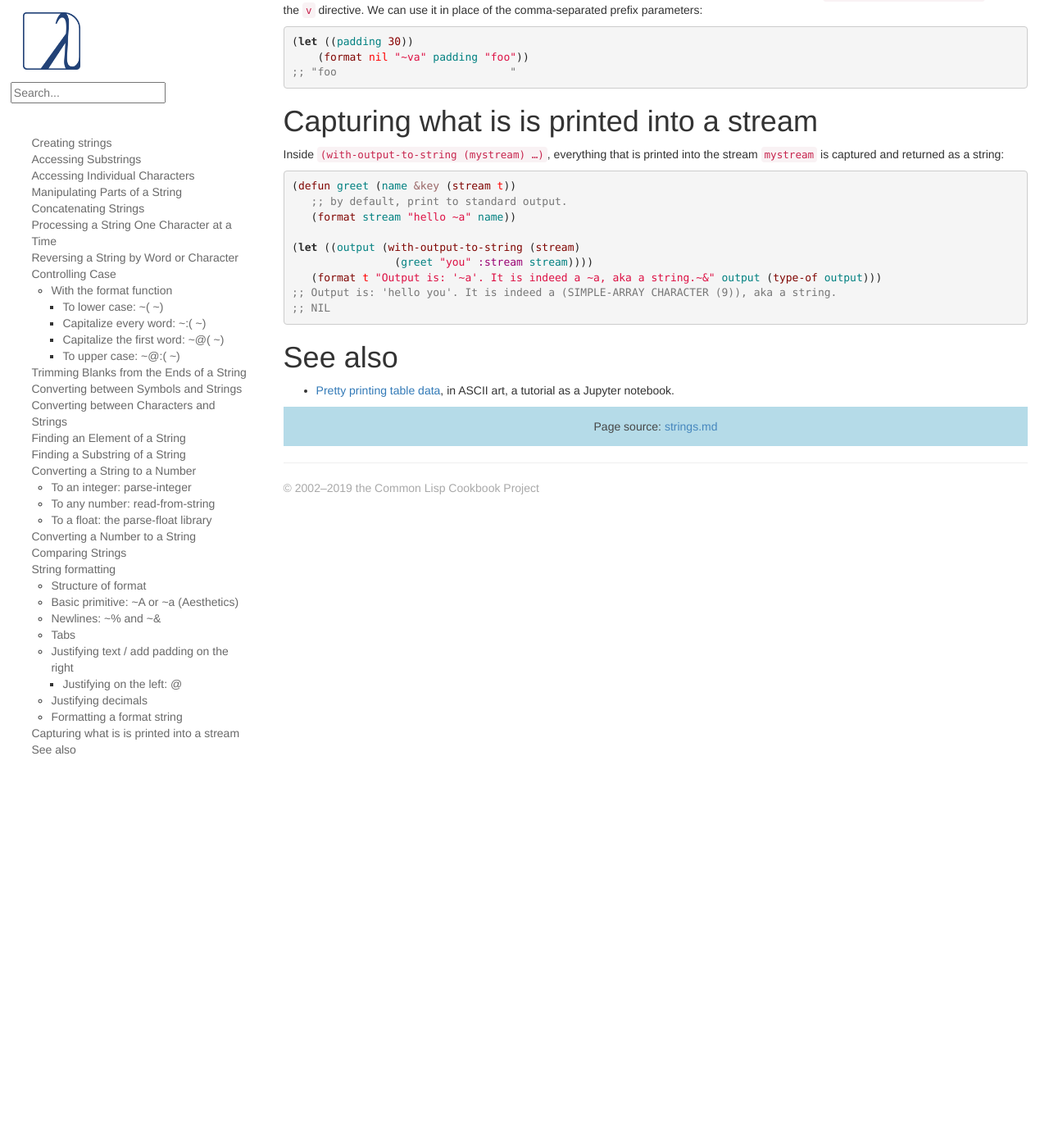
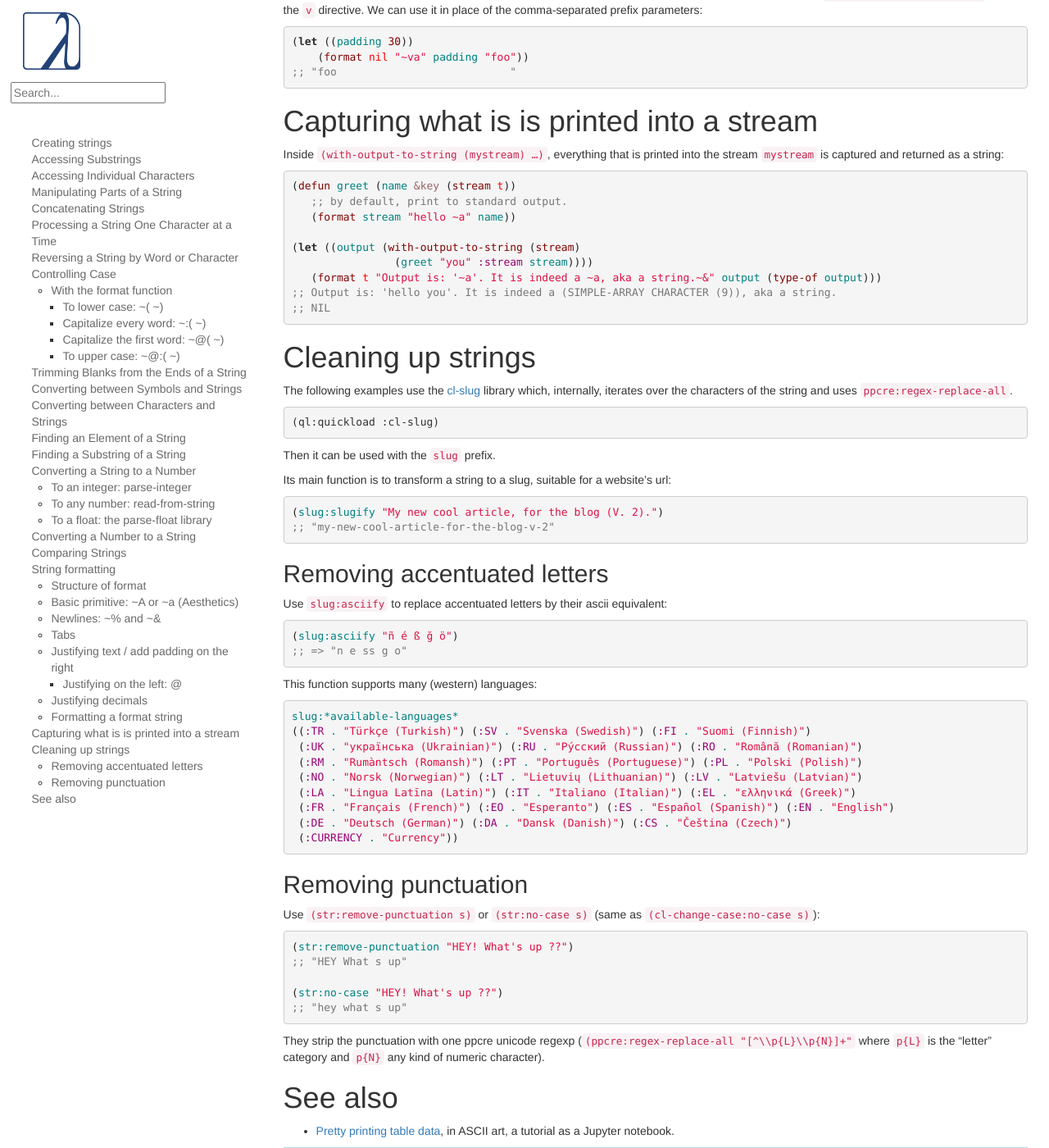
Before and after one commit to LispCookbook/cl-cookbook, a Jekyll site: the page built from strings.md, in a window 1280 px wide and 1400 px high, scrolled down 15762 px. Shown: the whole window at 82% size. Built offline with Jekyll 4.4.1, drawn with Linux system fonts in a browser that asks for light colours.

Commit message:
strings: cleaning up (removing accents and punctuation)

```diff
--- a/strings.md
+++ b/strings.md
@@ -1016,6 +1016,65 @@ string:
 ;; NIL
 ~~~
 
+# Cleaning up strings
+
+The following examples use the
+[cl-slug](https://github.com/EuAndreh/cl-slug/) library which,
+internally, iterates over the characters of the string and uses
+`ppcre:regex-replace-all`.
+
+    (ql:quickload :cl-slug)
+
+Then it can be used with the `slug` prefix.
+
+Its main function is to transform a string to a slug, suitable for a website's url:
+
+~~~lisp
+(slug:slugify "My new cool article, for the blog (V. 2).")
+;; "my-new-cool-article-for-the-blog-v-2"
+~~~
+
+## Removing accentuated letters
+
+Use `slug:asciify` to replace accentuated letters by their ascii equivalent:
+
+~~~lisp
+(slug:asciify "ñ é ß ğ ö")
+;; => "n e ss g o"
+~~~
+
+This function supports many (western) languages:
+
+~~~lisp
+slug:*available-languages*
+((:TR . "Türkçe (Turkish)") (:SV . "Svenska (Swedish)") (:FI . "Suomi (Finnish)")
+ (:UK . "українська (Ukrainian)") (:RU . "Ру́сский (Russian)") (:RO . "Română (Romanian)")
+ (:RM . "Rumàntsch (Romansh)") (:PT . "Português (Portuguese)") (:PL . "Polski (Polish)")
+ (:NO . "Norsk (Norwegian)") (:LT . "Lietuvių (Lithuanian)") (:LV . "Latviešu (Latvian)")
+ (:LA . "Lingua Latīna (Latin)") (:IT . "Italiano (Italian)") (:EL . "ελληνικά (Greek)")
+ (:FR . "Français (French)") (:EO . "Esperanto") (:ES . "Español (Spanish)") (:EN . "English")
+ (:DE . "Deutsch (German)") (:DA . "Dansk (Danish)") (:CS . "Čeština (Czech)")
+ (:CURRENCY . "Currency"))
+~~~
+
+## Removing punctuation
+
+Use `(str:remove-punctuation s)` or `(str:no-case s)` (same as
+`(cl-change-case:no-case s)`):
+
+~~~lisp
+(str:remove-punctuation "HEY! What's up ??")
+;; "HEY What s up"
+
+(str:no-case "HEY! What's up ??")
+;; "hey what s up"
+~~~
+
+They strip the punctuation with one ppcre unicode regexp
+(`(ppcre:regex-replace-all "[^\\p{L}\\p{N}]+"` where `p{L}` is the
+"letter" category and `p{N}` any kind of numeric character).
+
+
 # See also
 
 * [Pretty printing table data](https://gist.github.com/WetHat/a49e6f2140b401a190d45d31e052af8f), in ASCII art, a tutorial as a Jupyter notebook.
```
